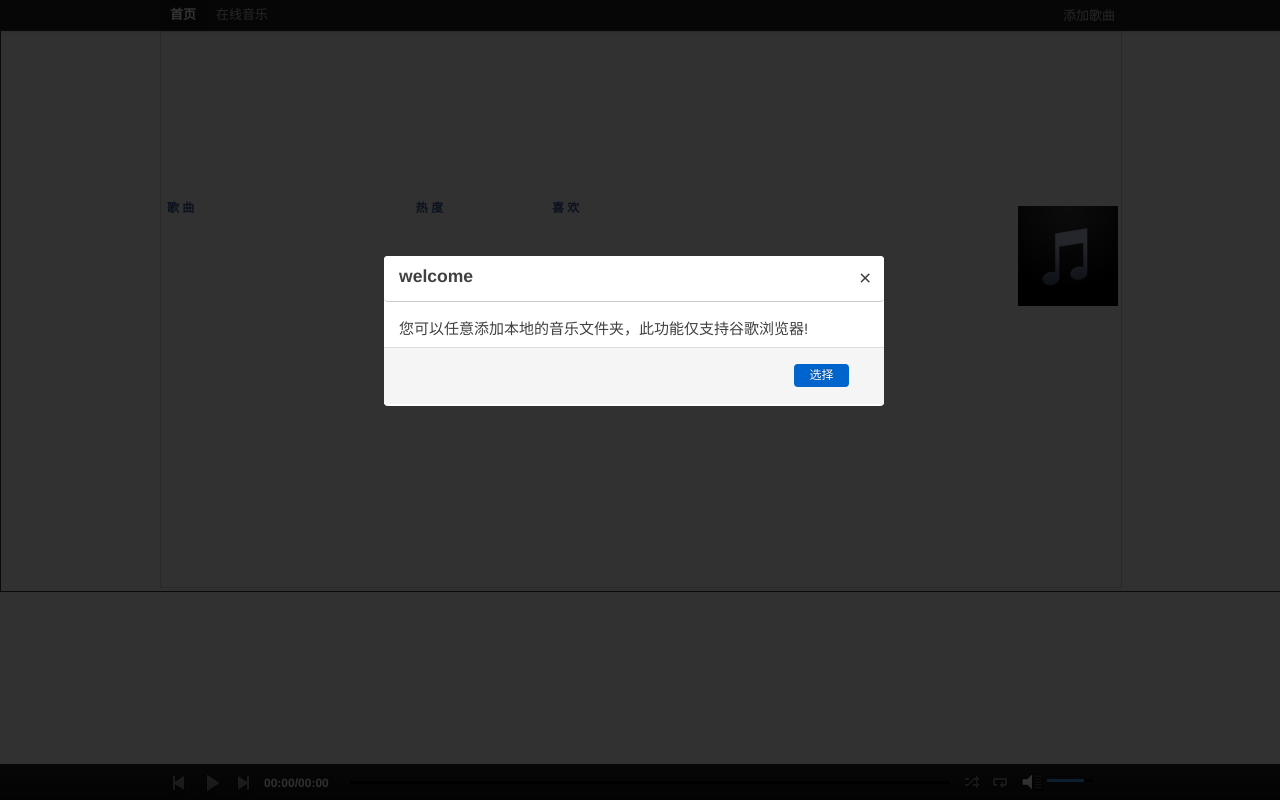
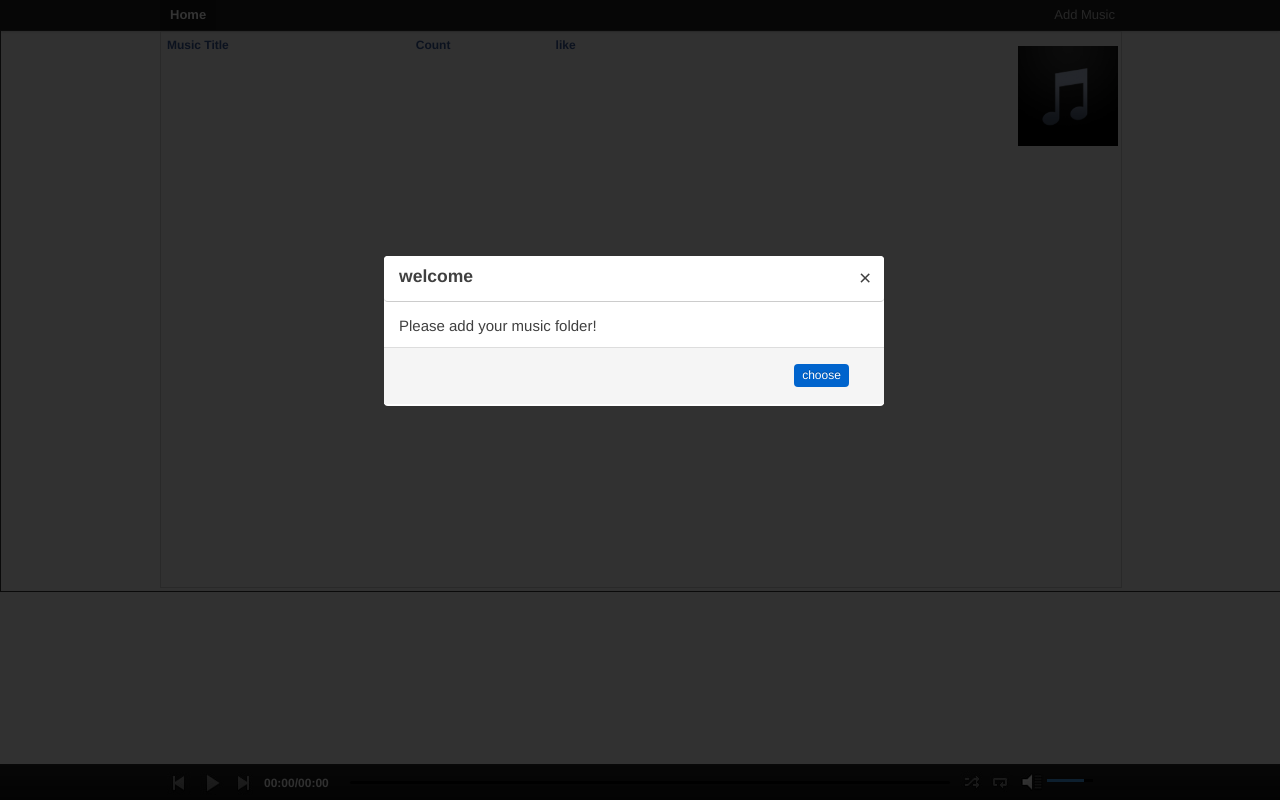
Before and after one commit to FrossArabia/onlineMusicPlayer, a PHP site: page / in a window 1280 px wide. Run offline with PHP 8.4, Linux system fonts and the light colour scheme; data that the repository does not hold is empty.

Commit message:
Update code/index.php

```diff
--- a/code/index.php
+++ b/code/index.php
@@ -1,7 +1,3 @@
-<?php
-header("content-type:text/html;charset=utf-8");
-if(strpos($_SERVER["HTTP_USER_AGENT"],"Chrome")){
-?>
 <!DOCTYPE html>
 <html>
 <head>
@@ -53,12 +49,6 @@ if(strpos($_SERVER["HTTP_USER_AGENT"],"Chrome")){
    border:1px solid #ccc;
 }
 
-#mask {
-  //display:none;
-}
-.prompt{
-  //display:none;
-}
 .control_ul li{
   color:#505050;
   font-size:12px;
@@ -189,7 +179,6 @@ if(strpos($_SERVER["HTTP_USER_AGENT"],"Chrome")){
 	height: 100%;
 }
 
-/* Yuk! CSS Hack for IE6 3 pixel bug :( */
 * html .jspCorner
 {
 	margin: 0 -3px 0 0;
@@ -201,12 +190,11 @@ if(strpos($_SERVER["HTTP_USER_AGENT"],"Chrome")){
 	<div class="topbar_inside">
 		<div class="global_nav">
 			<div class="global_actions">
-				<span><a class="active" href='javascript:void(0)' >首页</a></span>
-				<span><a href='onlineMusic.php' >在线音乐</a></span>
+				<span><a class="active" href='javascript:void(0)' >Home</a></span>
 			</div>
 			<div id="active_info">
 				<div class="info_box">
-					<a id="addMusic" href="javascript:void(0)">添加歌曲</a>
+					<a id="addMusic" href="javascript:void(0)">Add Music</a>
 				</div>
 		    </div>
 		</div>
@@ -214,23 +202,12 @@ if(strpos($_SERVER["HTTP_USER_AGENT"],"Chrome")){
 </div>
 <div id="container" class="containter">
 	<div class="inner">
-	    <div class="thumbDisplay">
-		    <?php
-			 include "./includes/mysql.func.php";
-			 $sql="SELECT `music_name`,`music_thumb`,`music_path` FROM `cjmusic` ORDER BY `music_id` DESC LIMIT 6";
-			 $query=mysql_query($sql);
-			 while($row=mysql_fetch_assoc($query)){
-			    echo "<div class='thumb'><img src='".$row['music_thumb']."'/><div class='music-play'><input type='hidden' value='".$row['music_name'].'{}'.$row['music_path'].'{}'.$row['music_thumb']."'/></div><span class='info'>".$row['music_name']."</span><span class='thumb_cover'></span></div>";
-			 }
-			?>
-		</div>
 		<div class="jp-playlist">
 			<table border="0" cellpadding="0" cellspacing="1">
 				<tbody id="td_header">
-					<tr><td class="td_song">歌 曲</td><td class="td_rate">热 度</td><td class="td_like">喜 欢</td></tr>
+					<tr><td class="td_song">Music Title</td><td class="td_rate">Count</td><td class="td_like">like</td></tr>
 				</tbody>
 			</table>
-
 			<ul class="listItem">
 			</ul>
 		</div>
@@ -288,11 +265,11 @@ if(strpos($_SERVER["HTTP_USER_AGENT"],"Chrome")){
 	<div class='mesBoxTop'>
 		<h3>welcome</h3><span id="promptClose">&times;</span>
 	</div>
-	<div class='mesBoxContent'><p>您可以任意添加本地的音乐文件夹，此功能仅支持谷歌浏览器!</p></div>
+	<div class='mesBoxContent'><p>Please add your music folder!</p></div>
 	<div class='mesBoxBottom'>
 		<div class='choose_btn'>
 			 <input type="file" class="file" webkitdirectory="" directory="" multiple="" mozdirectory="" onchange="getMusic(this.files)" />
-			 <a href="javascript:void(0)" class="btn_hover" />选择</a>
+			 <a href="javascript:void(0)" class="btn_hover" />choose</a>
 		</div>
 	</div>
 </div>
@@ -315,25 +292,26 @@ if(strpos($_SERVER["HTTP_USER_AGENT"],"Chrome")){
 		wmode: "window"
 	});
 
-	//解析mp3文件的标签封面
+	//parse mp3 file
 	function parseFile(file, callback){
-        //if(localStorage[file.fileName]) return callback(JSON.parse(localStorage[file.fileName]));
         ID3v2.parseFile(file,function(tags){
             callback(tags);
         })
     }
+
+	//check music type (mp3,ogg......)
     function canPlay(type){
         var audio = document.createElement('audio');
         return !!(audio.canPlayType && audio.canPlayType(type).replace(/no/, ''));
     }
 	var first_flag=true;
-	//将mp3文件导入队列
+
+	//Import the mp3 files
     function getMusic(files){
 	    $("#prompt").animate({top:"-200px"},function(){
 		    $("#prompt").fadeOut("20");
 			$("#mask").fadeOut("20");
 		});
-
         var queue = [];
         var mp3 = canPlay('audio/mpeg;'), ogg = canPlay('audio/ogg; codecs="vorbis"');
         for(var i = 0; i < files.length; i++){
@@ -349,13 +327,12 @@ if(strpos($_SERVER["HTTP_USER_AGENT"],"Chrome")){
 				console.log(path);
 				continue;
 			 }
-			if(file.fileName.indexOf('mp3') != -1){//将mp3文件导入
-
+			if(file.fileName.indexOf('mp3') != -1){//Import the mp3 type files
 				if(mp3){
 				   queue.push(file);
 				}
 			}
-			if(file.fileName.indexOf('ogg') != -1  || file.fileName.indexOf('oga') != -1){//将ogg文件导入
+			if(file.fileName.indexOf('ogg') != -1  || file.fileName.indexOf('oga') != -1){//Import the ogg type files
 				if(ogg){
 				  queue.push(file);
 				}
@@ -409,8 +386,10 @@ if(strpos($_SERVER["HTTP_USER_AGENT"],"Chrome")){
         }
         process();
 		$(".jp-playlist-current").find("span.show").click();
-		//localStorage.clear();
     }
+
+
+	//clicked like this music show a red heart
 	function heart(e,title){
 	    var currentMp3=unescape(title);
 		if(localStorage[currentMp3]){
@@ -436,15 +415,16 @@ if(strpos($_SERVER["HTTP_USER_AGENT"],"Chrome")){
 		var info=$(this).find("input").val();
 		var f_name=info.split("{}")[0];
 		if(!localStorage[f_name]){
-						localStorage[f_name] = JSON.stringify({
-							   playCount:0
-						});
+			localStorage[f_name] = JSON.stringify({
+				   playCount:0
+			});
 		}
 		myPlaylist.add({
-					title:f_name,
-					mp3:info.split("{}")[1]
+			title:f_name,
+			mp3:info.split("{}")[1]
 		},true);
     });
+
 
 	$("#promptClose").click(function(){
 		$("#prompt").animate({top:"-200px"},function(){
@@ -453,6 +433,7 @@ if(strpos($_SERVER["HTTP_USER_AGENT"],"Chrome")){
 		    });
 	});
 
+	//add music button clicked
 	$("#addMusic").click(function(){
 	    $("#mask").fadeIn("10");
 		$("#prompt").fadeIn("10",function(){
@@ -572,8 +553,3 @@ $(function() {
 </script>
 </body>
 </html>
-<?php
-}else{
-   echo "<script type='text/javascript'>alert('请使用谷歌chrome浏览器！');</script>";
-}
-?>
```
